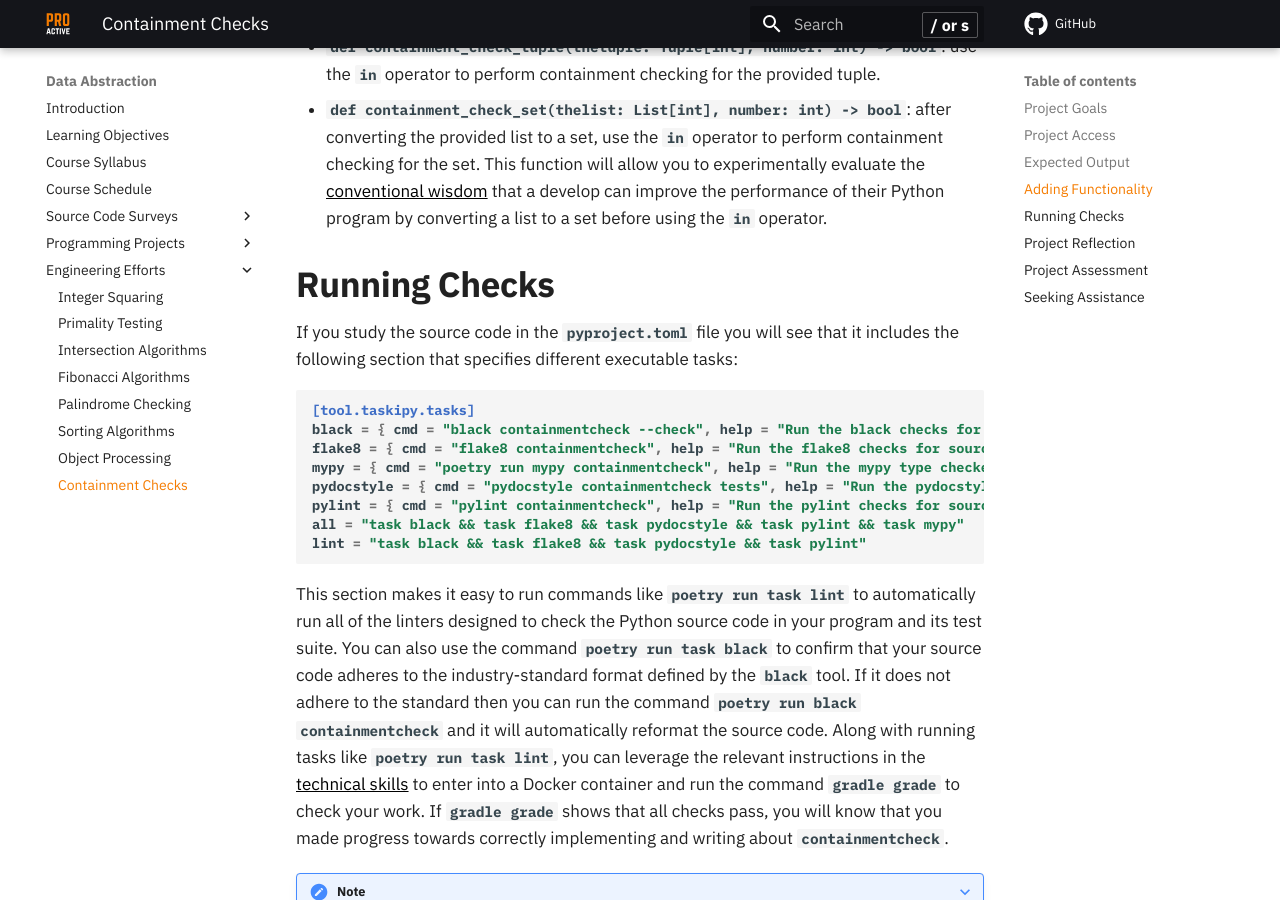
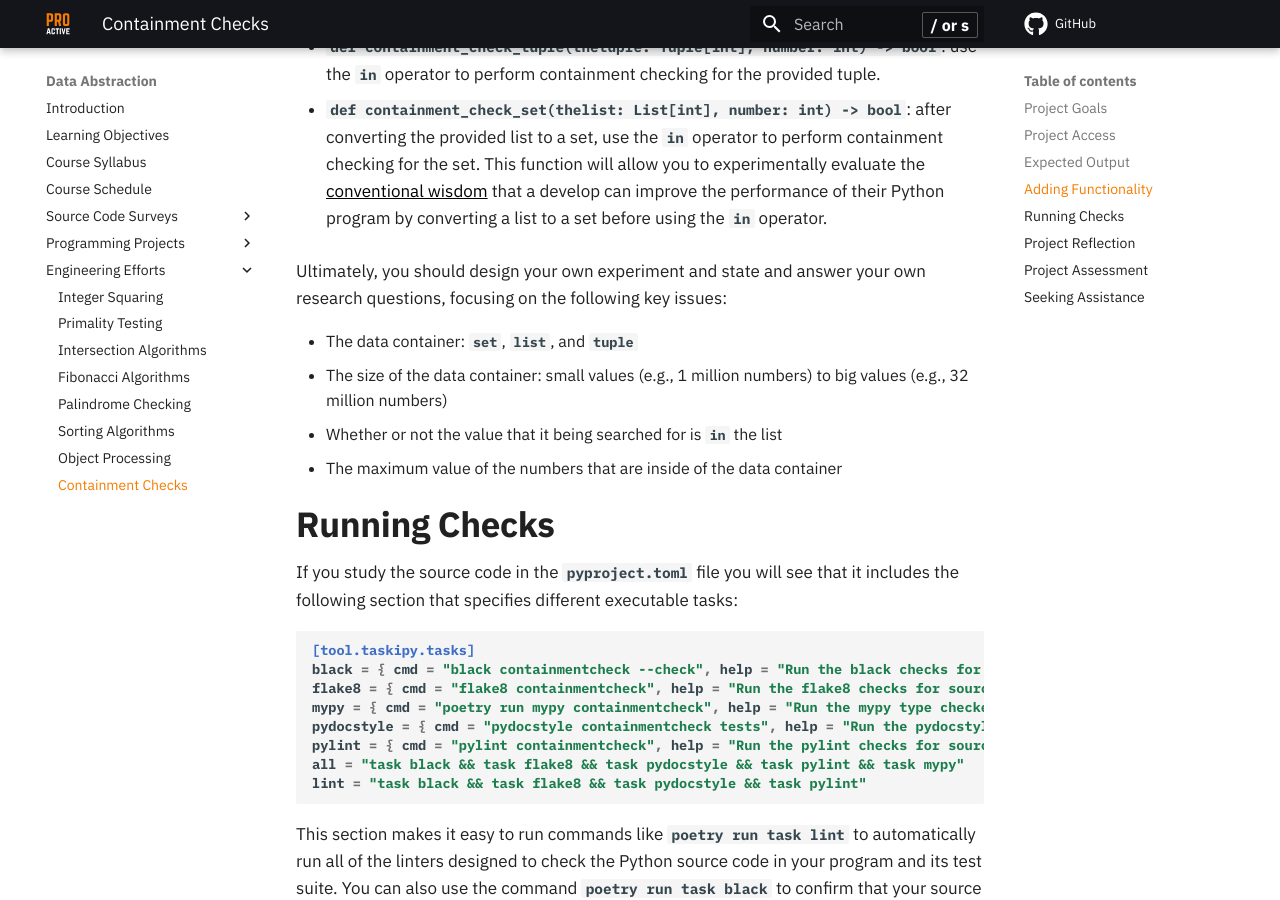
Before and after one commit to ProactiveProgrammers/www.proactiveprogrammers.com, an MkDocs documentation site: the page built from docs/data-abstraction/engineering-efforts/containment-checking.md, in a window 1280 px wide and 900 px high, scrolled down 3016 px. Built offline with MkDocs 1.6.1 and Material for MkDocs 9.7.7, drawn with Linux system fonts in a browser that asks for light colours; comment, search, counter and statistics services are not loaded.

Commit message:
feat: Add the experiment design ideas to the containment-checking.

```diff
--- a/docs/data-abstraction/engineering-efforts/containment-checking.md
+++ b/docs/data-abstraction/engineering-efforts/containment-checking.md
@@ -141,6 +141,15 @@ following Python functions:
   that a develop can improve the performance of their Python program by
   converting a list to a set before using the `in` operator.
 
+Ultimately, you should design your own experiment and state and answer your own
+research questions, focusing on the following key issues:
+
+- The data container: `set`, `list`, and `tuple`
+- The size of the data container: small values (e.g., 1 million numbers) to big
+  values (e.g., 32 million numbers)
+- Whether or not the value that it being searched for is `in` the list
+- The maximum value of the numbers that are inside of the data container
+
 ## Running Checks
 
 If you study the source code in the `pyproject.toml` file you will see that
```
